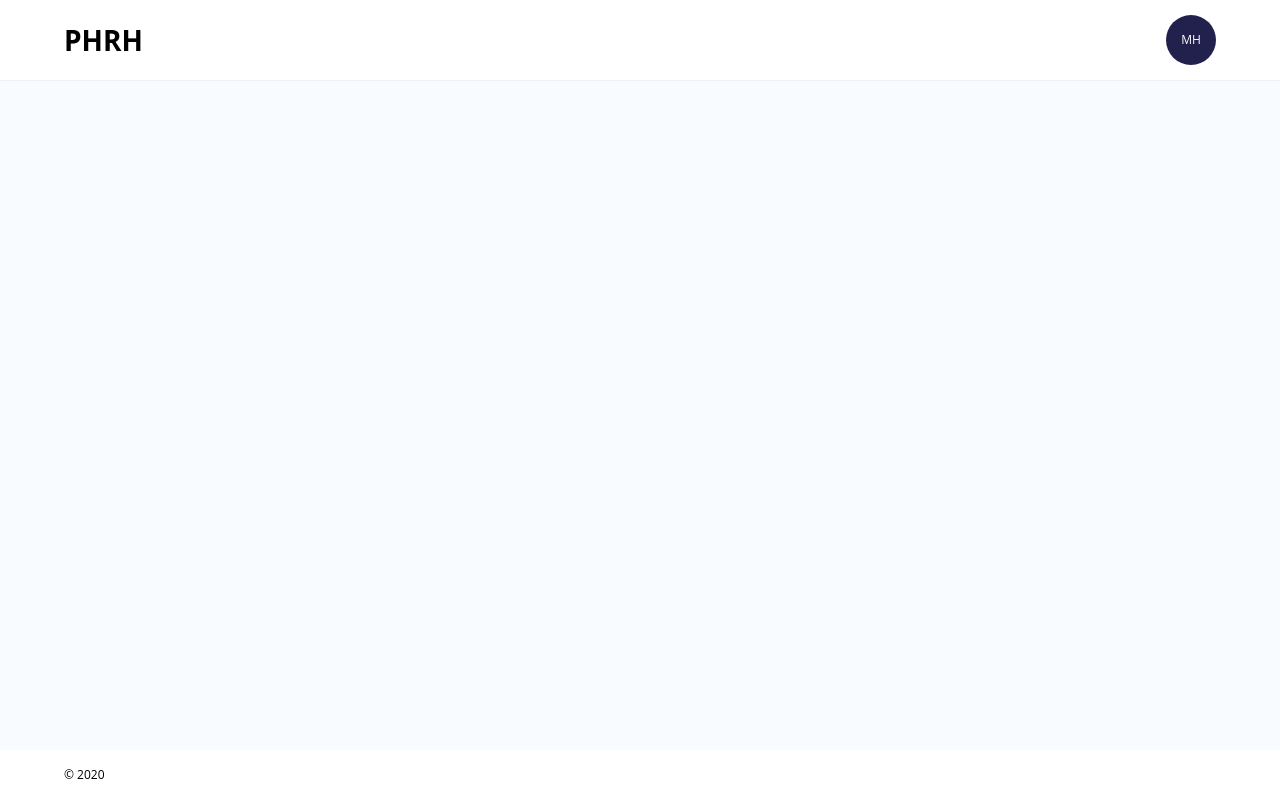
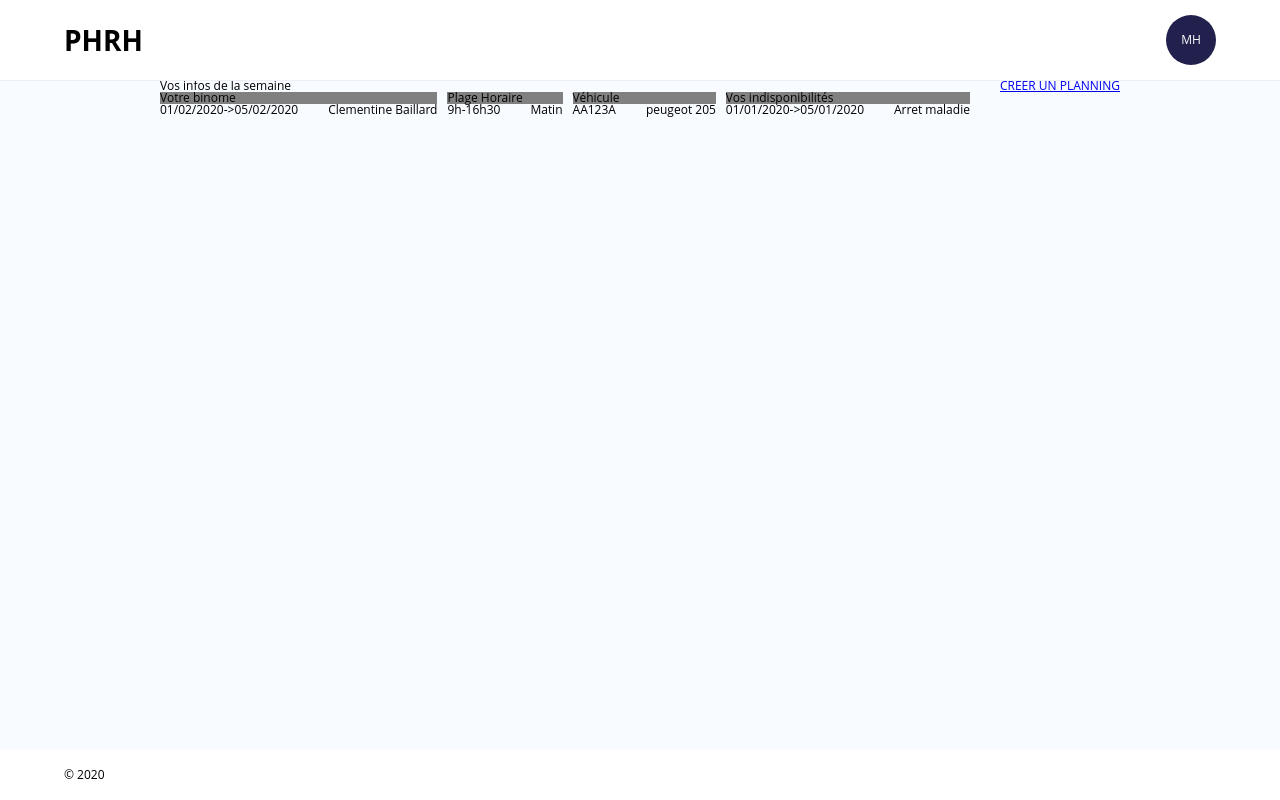
Before and after one commit to maximecharpentier/PHRH-PWA, a React (Create React App) app in the folder client/: page / in a window 1280 px wide. Built offline with nearby package versions, Linux system fonts and the light colour scheme.

Commit message:
add visitor/status-page + card-component

```diff
--- a/client/src/App.js
+++ b/client/src/App.js
@@ -1,6 +1,7 @@
 import React from 'react';
 import Navbar from './components/Navbar/Navbar.js';
 import Footer from './components/Footer/Footer.js';
+import Status from './components/Visitor/Status/Status.js';
 import { BrowserRouter as Router, Route, Switch } from 'react-router-dom';
 import './App.css';
 
@@ -16,6 +17,9 @@ function App() {
         </header>
         <Switch>
           <Route path="/login" component={Login} />
+          <Route path="/" component={Status} />
+          {/* <Route path="/planning" component={Planning} />
+          <Route path="/plannification" component={plannification} /> */}
         </Switch>
         <Footer />
       </Router>
--- /dev/null
+++ b/client/src/components/Common/Card/Card.js
@@ -0,0 +1,16 @@
+import React from 'react';
+import './Card.scss'
+
+function Card(props){
+    return (
+    <div className="card">
+        <div className="card__name">{props.name}</div>
+        <section className="card__block">
+            <div className="card__block_inside">{props.descriptionLeft}</div>
+            <div className="card__block_inside">{props.descriptionRight}</div>
+        </section>
+    </div>
+    );
+}
+
+export default Card;
--- /dev/null
+++ b/client/src/components/Common/Card/Card.scss
@@ -0,0 +1,19 @@
+.card{
+    width: auto;
+    margin-right: 10px;
+    &:last-child{
+        margin-right: 0;
+    }
+    &__name{
+        background: grey;
+    }
+    &__block{
+        display: flex;
+        &_inside{
+            width: auto;
+            &:first-child{
+                margin-right: 30px;
+            }
+        }
+    }
+}
--- /dev/null
+++ b/client/src/components/Visitor/Status/Status.js
@@ -0,0 +1,31 @@
+import React,{Component} from 'react';
+import { BrowserRouter as Route, Link, } from 'react-router-dom';
+import Card from '../../Common/Card/Card'
+import './Status.scss';
+
+class Status extends Component {
+    state = {
+        binomial: {name:"Votre binome", descriptionLeft: "01/02/2020->05/02/2020", descriptionRight:"Clementine Baillard"} ,
+        timeSlots: {name:"Plage Horaire", descriptionLeft: "9h-16h30", descriptionRight:"Matin"} ,
+        car: {name:"Véhicule", descriptionLeft: "AA123A", descriptionRight:"peugeot 205"} ,
+        unavailability: {name:"Vos indisponibilités", descriptionLeft: "01/01/2020->05/01/2020", descriptionRight:"Arret maladie"} ,
+     }
+    render() {
+        return (
+            <section className="status">
+                <div className="status__intro">
+                    <p>Vos infos de la semaine</p>
+                    <Link to="/login">CREER UN PLANNING</Link>
+                </div>
+                <div className="status__card-container">
+                    <Card descriptionLeft={this.state.binomial.descriptionLeft} descriptionRight={this.state.binomial.descriptionRight} name={this.state.binomial.name} />
+                    <Card descriptionLeft={this.state.timeSlots.descriptionLeft} descriptionRight={this.state.timeSlots.descriptionRight} name={this.state.timeSlots.name} />
+                    <Card descriptionLeft={this.state.car.descriptionLeft} descriptionRight={this.state.car.descriptionRight} name={this.state.car.name} />
+                    <Card descriptionLeft={this.state.unavailability.descriptionLeft} descriptionRight={this.state.unavailability.descriptionRight} name={this.state.unavailability.name} />
+                </div>
+            </section>
+         );
+    }
+}
+
+export default Status;
--- /dev/null
+++ b/client/src/components/Visitor/Status/Status.scss
@@ -0,0 +1,14 @@
+.status{
+    max-width: 960px;
+    width: 100%;
+    &__intro{
+        display: flex;
+        width: 100%;
+        justify-content: space-between;
+    }
+    &__card-container{
+        display: flex;
+        flex-wrap: wrap;
+        justify-content: flex-start;
+    }
+}
```
